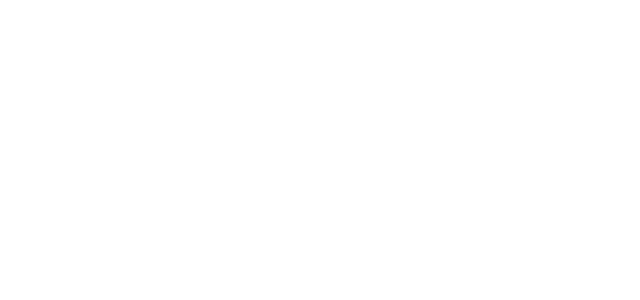
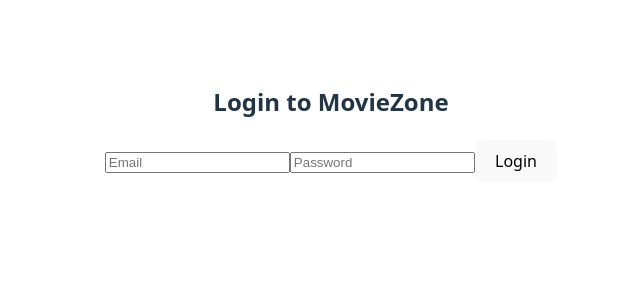
Before and after one commit to wiltzie75/Scene-It-All, a React (Vite) app in the folder cap/: page /users/login in a window 1280 px wide. Before the commit this address had no page. Shown: the top 300 px of the page, without its empty margins (309-949 px from the left). Built offline with nearby package versions, Linux system fonts and the light colour scheme.

Commit message:
updated Login.jsx

```diff
--- a/cap/src/App.jsx
+++ b/cap/src/App.jsx
@@ -3,15 +3,15 @@ import "./App.css";
 import { Routes, Route, Navigate } from "react-router-dom";
 import { Box, Container } from "@mui/material";
 // import Navbar from "../components/Navbar";
-// import Login from "../components/Login";
+import Login from "./components/Login";
 // import Register from "../components/Register";
 // import Profile from "../components/Profile";
 // import TopRated from "/TopRated";
 import Movies from "./components/Movies";
 
-
 function App() {
   const [count, setCount] = useState(0);
+  const [token, setToken] = useState(null);
 
   return (
     <Box
@@ -26,12 +26,13 @@ function App() {
       <Container sx={{ flex: 1, mt: 4 }}>
         <Routes>
           <Route path="/" element={<Movies />} />
-          {/* <Route path="/login" element={<Login />} />
-          <Route path="/register" element={<Register />} />
-          <Route path="/profile" element={<Profile />} /> */}
-
+          <Route
+            path="/users/login"
+            element={<Login token={token} setToken={setToken} />}
+          />
+          {/* <Route path="/register" element={<Register />} /> */}
+          {/* <Route path="/profile" element={<Profile />} /> */}
           {/* <Route path="/top rated" element={<TopRated />} /> */}
-
           {/* <Route
             path="/admin"
             element={isLoggedIn ? <AdminPanel /> : <Navigate to="/" />}
--- a/cap/src/components/Login.jsx
+++ b/cap/src/components/Login.jsx
@@ -0,0 +1,64 @@
+import React, { useState } from "react";
+import { useNavigate } from "react-router-dom";
+
+const Login = () => {
+  const navigate = useNavigate();
+  const [email, setEmail] = useState("");
+  const [password, setPassword] = useState("");
+  const [error, setError] = useState("");
+
+  const handleSubmit = async (e) => {
+    e.preventDefault();
+
+    try {
+      const res = await fetch("http://localhost:3000/api/users/login", {
+        method: "POST",
+        headers: {
+          "Content-Type": "application/json",
+        },
+        body: JSON.stringify({ email, password }),
+      });
+
+      const data = await res.json();
+
+      if (res.ok) {
+        localStorage.setItem("token", data.token);
+        navigate("/movies");
+      } else {
+        setError(data.message || "Login failed");
+      }
+    } catch (err) {
+      console.error("Login error:", err);
+      setError("Something went wrong. Please try again.");
+    }
+  };
+
+  return (
+    <div className="login-container">
+      <h2>Login to MovieZone</h2>
+      <form onSubmit={handleSubmit} className="login-form">
+        <input
+          type="email"
+          placeholder="Email"
+          value={email}
+          required
+          onChange={(e) => setEmail(e.target.value)}
+        />
+
+        <input
+          type="password"
+          placeholder="Password"
+          value={password}
+          required
+          onChange={(e) => setPassword(e.target.value)}
+        />
+
+        {error && <p className="error-message">{error}</p>}
+
+        <button type="submit">Login</button>
+      </form>
+    </div>
+  );
+};
+
+export default Login;
```
Also changed, not shown: 1 other file (tests, documents, lock files or other folders).
